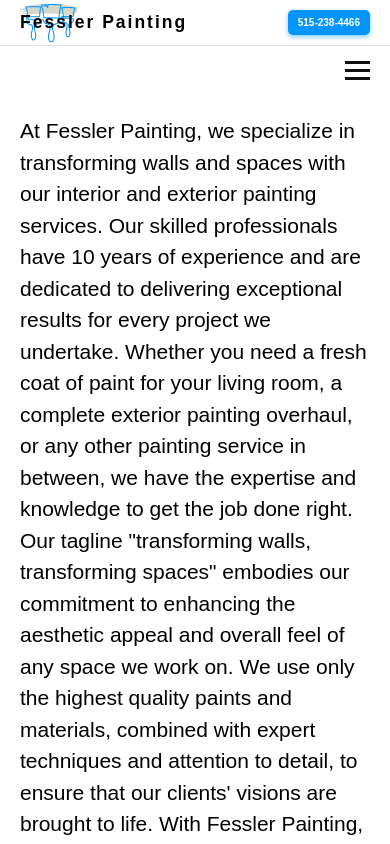
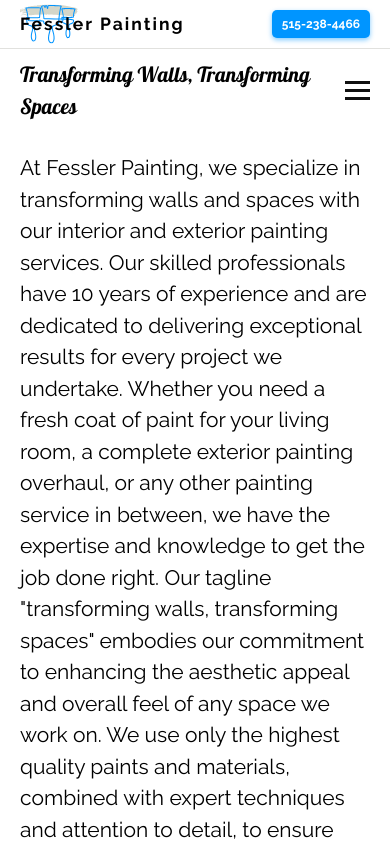
Before and after one commit to Afessler1998/fessler-painting, a Next.js app: page / in a window 390 px wide. Shown: the top 844 px of the page. Built offline with nearby package versions, Linux system fonts and the light colour scheme.

Commit message:
heading updated

```diff
--- a/src/components/header.js
+++ b/src/components/header.js
@@ -16,6 +16,7 @@ const header = () => {
                 <a className={styles.phoneNumber} href="tel:515-238-4466"><div>515-238-4466</div></a>
             </div>
             <div className={styles.headerBottom}>
+                <div className={styles.tagline}>Transforming Walls, Transforming Spaces</div>
                 <ul className={active ? styles.navListActive : styles.navList}>
                     <li className={styles.navItem}>
                         <div className={pathname === "/interior-services" ? styles.selectedNavButton : styles.navButton}><Link href={"/interior-services"}>Interior</Link></div>
--- a/src/styles/globals.css
+++ b/src/styles/globals.css
@@ -1,3 +1,6 @@
+@import url('https://fonts.googleapis.com/css?family=Raleway:300,400,700&display=swap');
+@import url('https://fonts.googleapis.com/css2?family=Lobster&display=swap');
+
 :root {
     --color-neutral-800: #343432;
     --color-neutral-400: #7a7a7a;
@@ -9,12 +12,13 @@
 
     --font-family-primary: 'Raleway', sans-serif;
     --font-family-secondary: 'Raleway', sans-serif;
+    --font-family-tertiary: 'Lobster', cursive;
 
     --font-weight-regular: 300;
     --font-weight-semibold: 400;
     --font-weight-bold: 700;
 
-    --font-size-xsmall: 1rem;
+    --font-size-xsmall: 1.2rem;
     --font-size-small: 1.75rem;
     --font-size-medium: 2.1rem;
     --font-size-large: 3rem;
@@ -77,5 +81,3 @@ svg {
     scroll-behavior: auto !important;
   }
 }
-
-@import url('https://fonts.googleapis.com/css?family=Raleway:300,400,700&display=swap');
--- a/src/styles/header.module.css
+++ b/src/styles/header.module.css
@@ -29,6 +29,11 @@
 .heading {
     font-size: var(--font-size-xlarge);
     letter-spacing: 0.2rem;
+}
+
+.tagline {
+    font-family: var(--font-family-tertiary);
+    flex-grow: 1;
 }
 
 .navList, .navListActive {
--- a/src/styles/services.module.css
+++ b/src/styles/services.module.css
@@ -47,8 +47,11 @@
     }
 
     .servicesContainer {
+        grid-template-columns: 1fr;
+    }
+
+    .serviceHeading {
         font-size: var(--font-size-medium);
-        grid-template-columns: 1fr;
     }
 }
 
--- a/src/styles/why-us.module.css
+++ b/src/styles/why-us.module.css
@@ -12,3 +12,9 @@
     font-size: var(--font-size-medium);
     font-family: var(--font-family-secondary);
 }
+
+@media screen and (max-width: 493px) {
+    .mainTextContainer {
+        padding: 2rem 2rem;
+    }
+}
```
